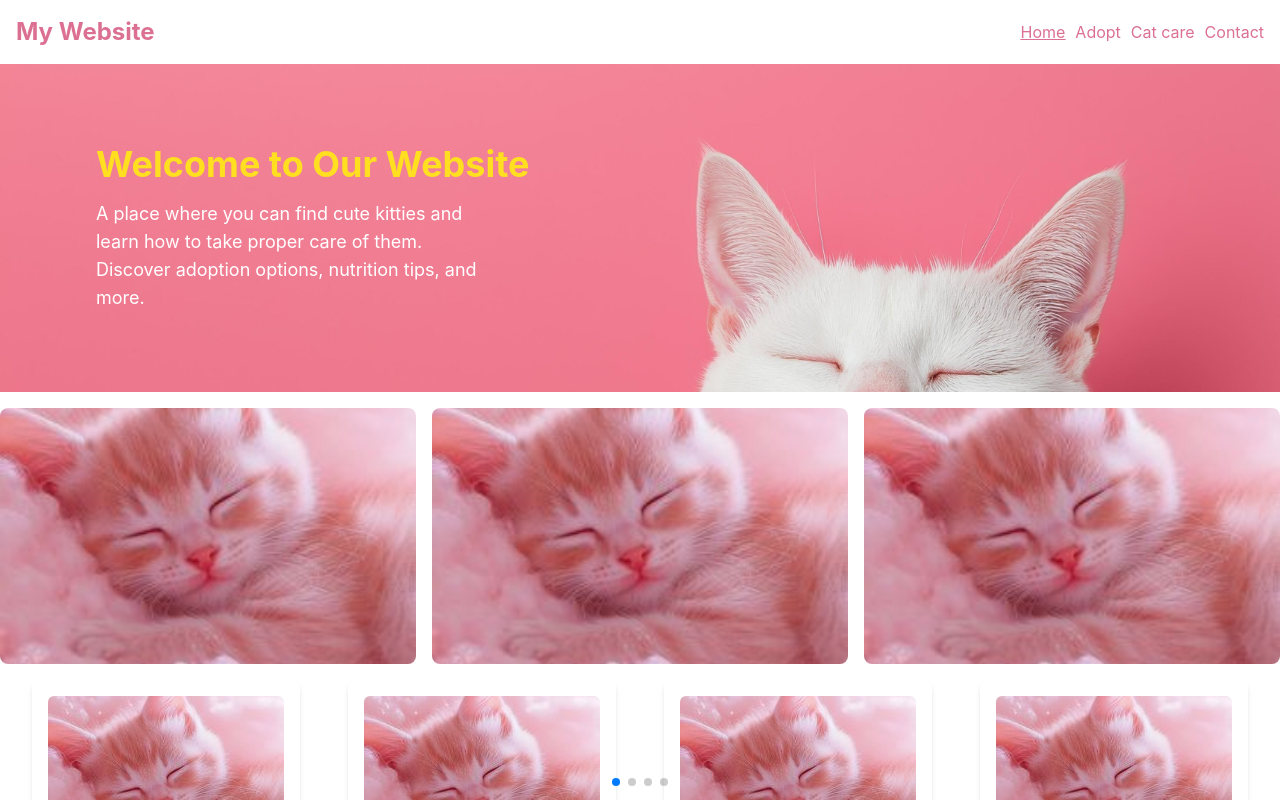
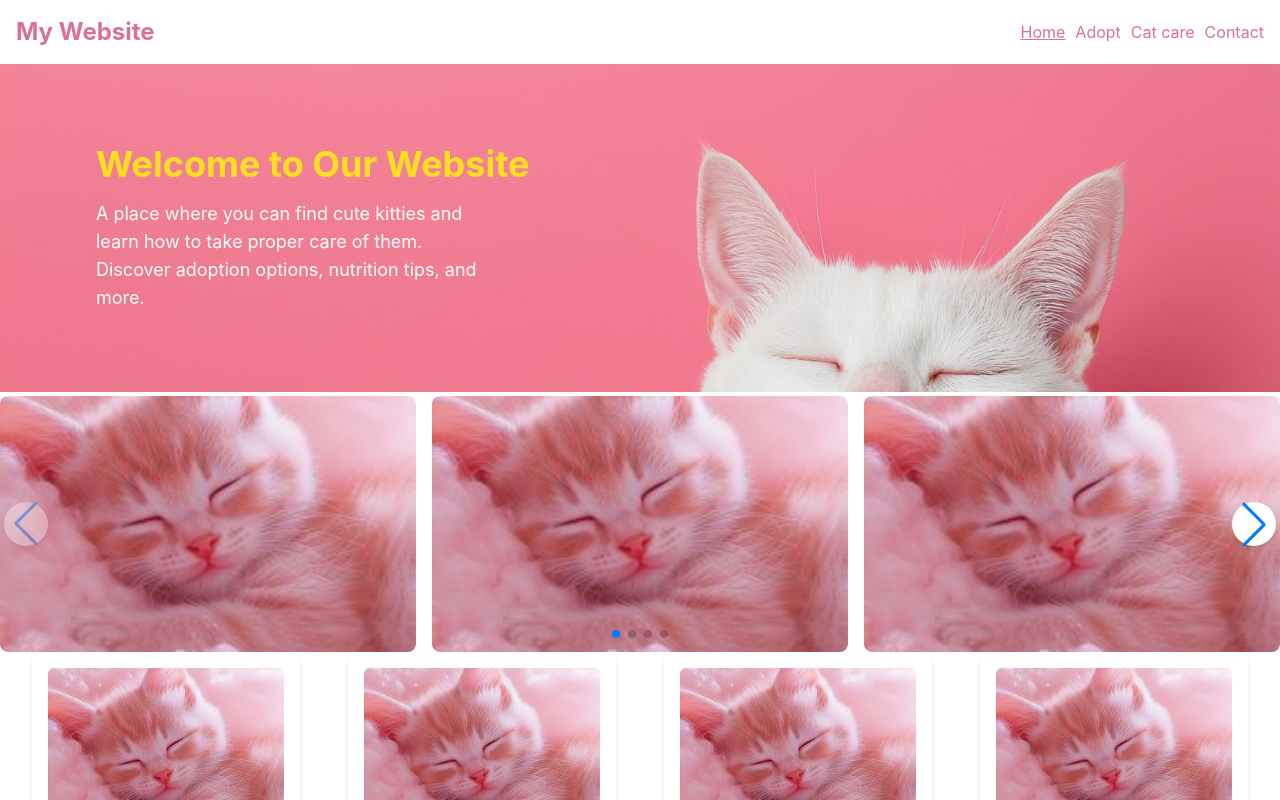
Before and after one commit to sahar-91/task3, a Next.js app: page / in a window 1280 px wide. Shown: the top 800 px of the page. Built offline with nearby package versions, Linux system fonts and the light colour scheme.

Commit message:
adding arrows and ...

```diff
--- a/components/swiper.js
+++ b/components/swiper.js
@@ -9,7 +9,7 @@ import { useEffect } from 'react';
 
 export default function SwiperComp({swipe}) {
   useEffect(() => {
-    new Swiper(".swiper-container", {
+    new Swiper(".swiper", {
       modules: [Navigation, Pagination],
       spaceBetween: 16,
       keyboard: { enabled: true },
@@ -19,7 +19,10 @@ export default function SwiperComp({swipe}) {
         640: { slidesPerView: 2 },
         768: { slidesPerView: 3 },
       },
-      navigation: true,
+      navigation: {
+        nextEl: '.swiper-button-next',
+        prevEl: '.swiper-button-prev',
+      },
       pagination: {
         el: '.swiper-pagination',
         clickable: true },
@@ -28,8 +31,8 @@ export default function SwiperComp({swipe}) {
   }, []);
 
   return (
-    <div className="container max-w-[1440px] overflow-hidden mx-auto">
-    <div className="swiper-container py-4">
+    <div className="container max-w-[1440px] overflow-hidden mx-auto mt-1">
+    <div className="swiper py-4">
 
       <div className="swiper-wrapper">
         {swipe.map((img, index) => (
@@ -43,6 +46,8 @@ export default function SwiperComp({swipe}) {
         ))}
       </div>
       <div className="swiper-pagination"></div>
+      <div className="swiper-button-prev text-color-[paleviolet] bg-white rounded-3xl shadow-md"></div>
+      <div className="swiper-button-next text-color-[paleviolet] bg-white rounded-3xl shadow-md"></div>
     </div>
     </div>
   );
```
